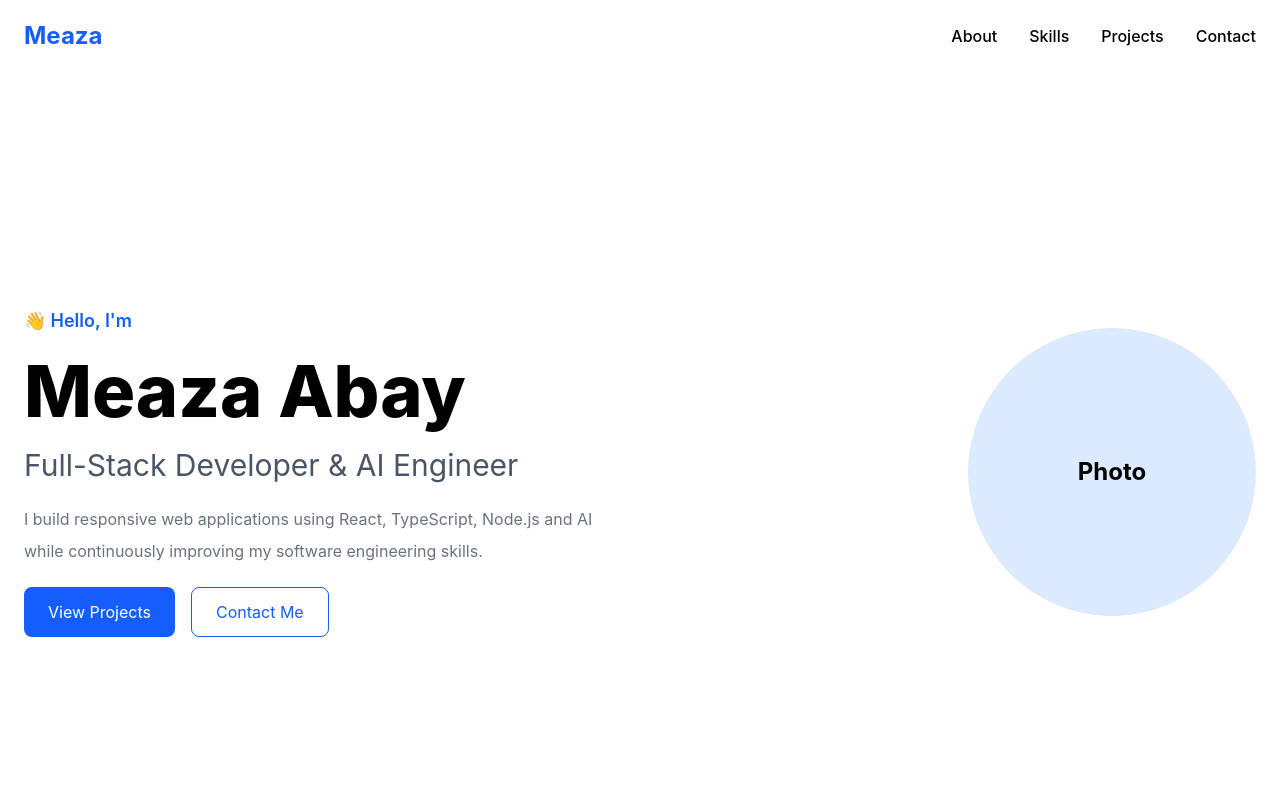
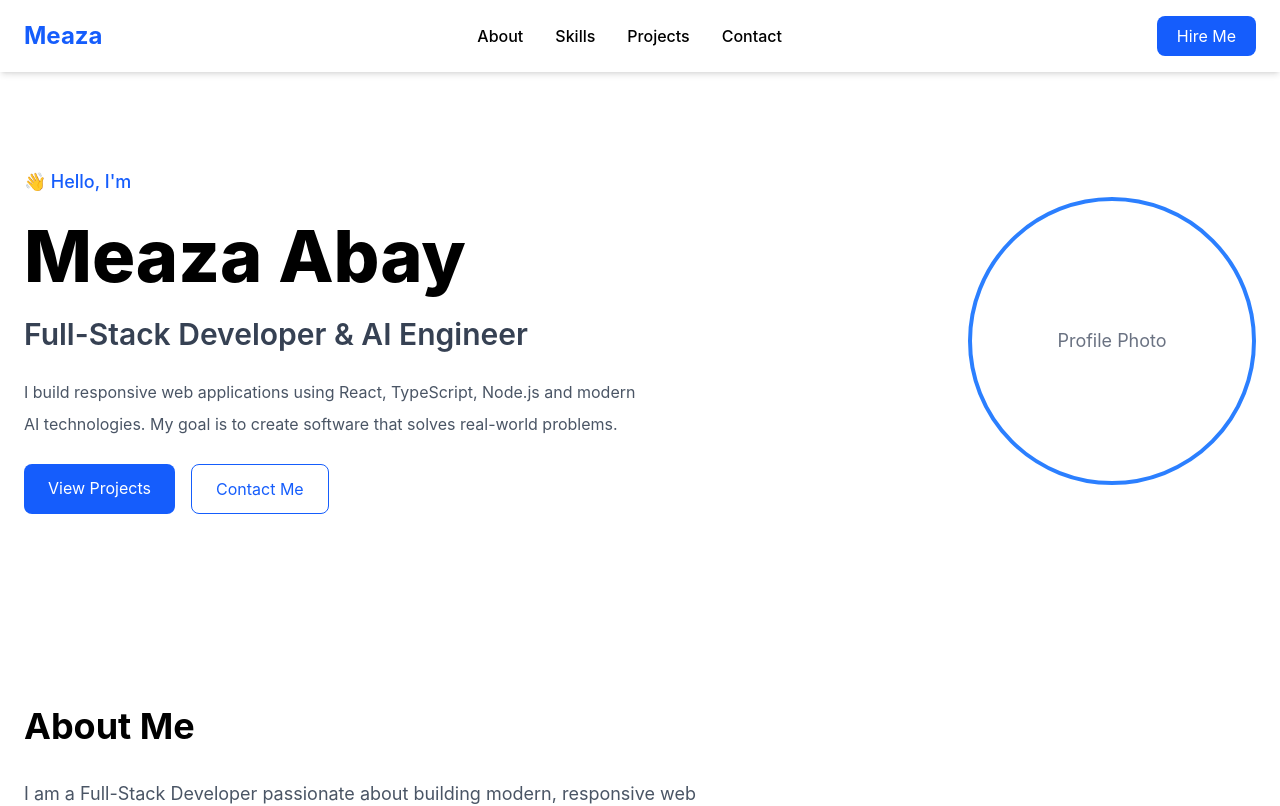
Before and after one commit to Meaza336/meaza-portfolio, a React (Vite) app: page / in a window 1280 px wide. Shown: the top 806 px of the page. Built offline with nearby package versions, Linux system fonts and the light colour scheme.

Commit message:
feat: improve portfolio layout and navigation

```diff
--- a/src/App.tsx
+++ b/src/App.tsx
@@ -2,7 +2,7 @@ import About from "./components/About";
 import Hero from "./components/Hero"
 import Navbar from "./components/Navbar";
 import Skill from "./components/Skill";
-import Project from "./components/Project"
+import Project from "./components/Projects"
 function App() {
   return (
     <>
--- a/src/components/Hero.tsx
+++ b/src/components/Hero.tsx
@@ -1,11 +1,11 @@
 function Hero() {
   return (
-    <section className="min-h-screen max-w-7xl mx-auto px-6 flex flex-col-reverse md:flex-row items-center justify-between gap-12">
+    <section className="max-w-7xl mx-auto px-6 py-24 flex flex-col-reverse md:flex-row items-center justify-between gap-12">
 
       {/* Left Side */}
-      <div className="flex-1 flex flex-col gap-5">
+      <div className="md:w-1/2 space-y-6">
 
-        <p className="text-lg text-blue-600 font-semibold">
+        <p className="text-lg text-blue-600 font-medium">
           👋 Hello, I'm
         </p>
 
@@ -13,36 +13,38 @@ function Hero() {
           Meaza Abay
         </h1>
 
-        <h2 className="text-2xl md:text-3xl text-gray-600">
+        <h2 className="text-2xl md:text-3xl font-semibold text-gray-700">
           Full-Stack Developer & AI Engineer
         </h2>
 
-        <p className="text-gray-500 max-w-xl leading-8">
+        <p className="text-gray-600 leading-8">
           I build responsive web applications using React,
-          TypeScript, Node.js and AI while continuously
-          improving my software engineering skills.
+          TypeScript, Node.js and modern AI technologies.
+          My goal is to create software that solves real-world
+          problems.
         </p>
 
         <div className="flex gap-4">
+          <a
+  href="#projects"
+  className="bg-blue-600 text-white px-6 py-3 rounded-lg hover:bg-blue-700 transition"
+>
+  View Projects
+</a>
 
-          <button className="bg-blue-600 text-white px-6 py-3 rounded-lg hover:bg-blue-700 transition">
-            View Projects
-          </button>
-
-          <button className="border border-blue-600 text-blue-600 px-6 py-3 rounded-lg hover:bg-blue-50 transition">
-            Contact Me
-          </button>
-
+         <a
+  href="#contact"
+  className="border border-blue-600 text-blue-600 px-6 py-3 rounded-lg hover:bg-blue-50 transition"
+>
+  Contact Me
+</a>
         </div>
 
       </div>
 
       {/* Right Side */}
-
-      <div className="w-72 h-72 rounded-full bg-blue-100 flex items-center justify-center text-2xl font-bold">
-
-        Photo
-
+      <div className="w-72 h-72 rounded-full border-4 border-blue-500 flex items-center justify-center text-gray-500 text-lg">
+        Profile Photo
       </div>
 
     </section>
--- a/src/components/Navbar.tsx
+++ b/src/components/Navbar.tsx
@@ -1,31 +1,43 @@
 function Navbar() {
   return (
-    <nav className="max-w-7xl mx-auto px-6 py-5 flex items-center justify-between">
+    <nav className="sticky top-0 bg-white shadow-md">
+      <div className="max-w-7xl mx-auto px-6 py-4 flex justify-between items-center">
 
         <h1 className="text-2xl font-bold text-blue-600">
           Meaza
         </h1>
 
         <ul className="flex gap-8 font-medium">
-
           <li>
-          <a href="#about">About</a>
+            <a href="#about" className="hover:text-blue-600 transition">
+              About
+            </a>
           </li>
 
           <li>
-          <a href="#skills">Skills</a>
+            <a href="#skills" className="hover:text-blue-600 transition">
+              Skills
+            </a>
           </li>
 
           <li>
-          <a href="#projects">Projects</a>
+            <a href="#projects" className="hover:text-blue-600 transition">
+              Projects
+            </a>
           </li>
 
           <li>
-          <a href="#contact">Contact</a>
+            <a href="#contact" className="hover:text-blue-600 transition">
+              Contact
+            </a>
           </li>
-
         </ul>
 
+        <button className="bg-blue-600 text-white px-5 py-2 rounded-lg hover:bg-blue-700 transition">
+          Hire Me
+        </button>
+
+      </div>
     </nav>
   );
 }
```
Also changed, not shown: src/components/Projects.tsx (renamed from src/components/Project.tsx). Lines whose indentation alone changed are shown as unchanged.
